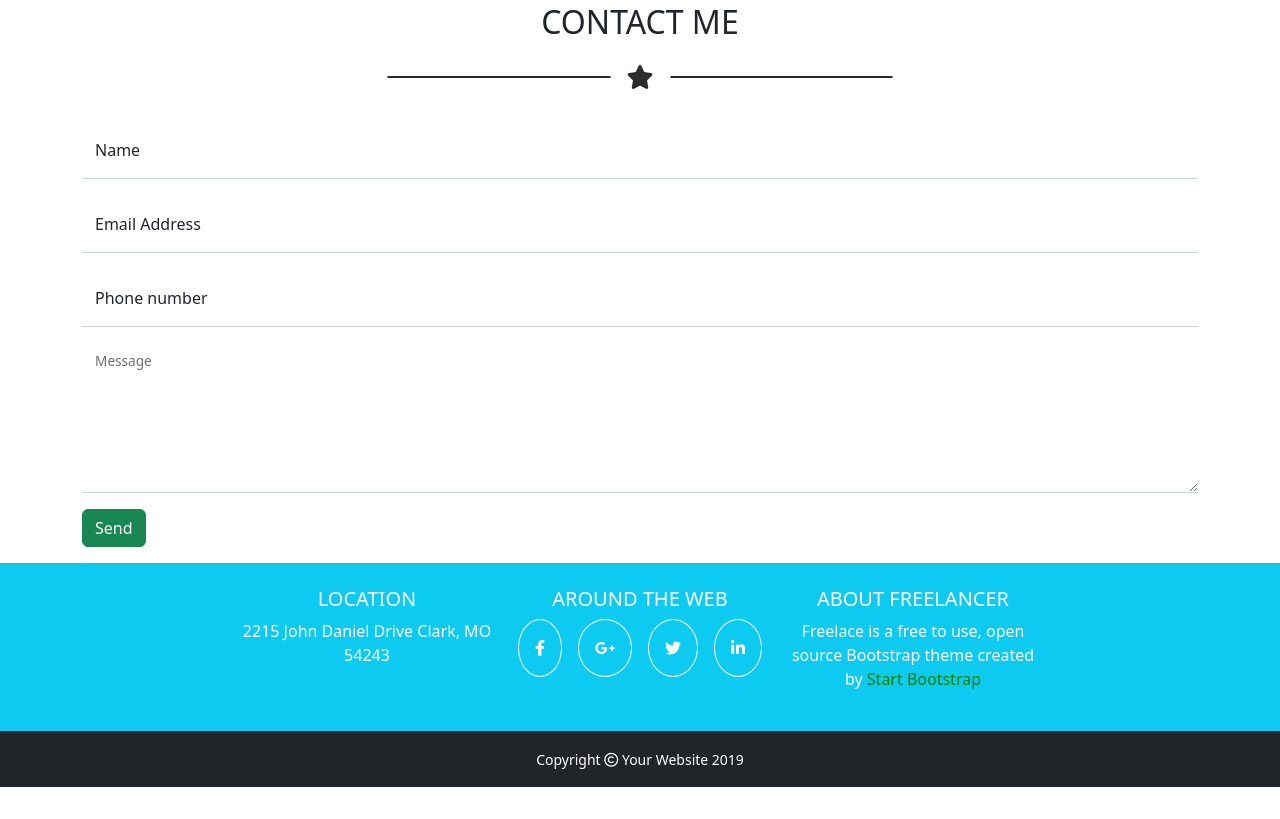
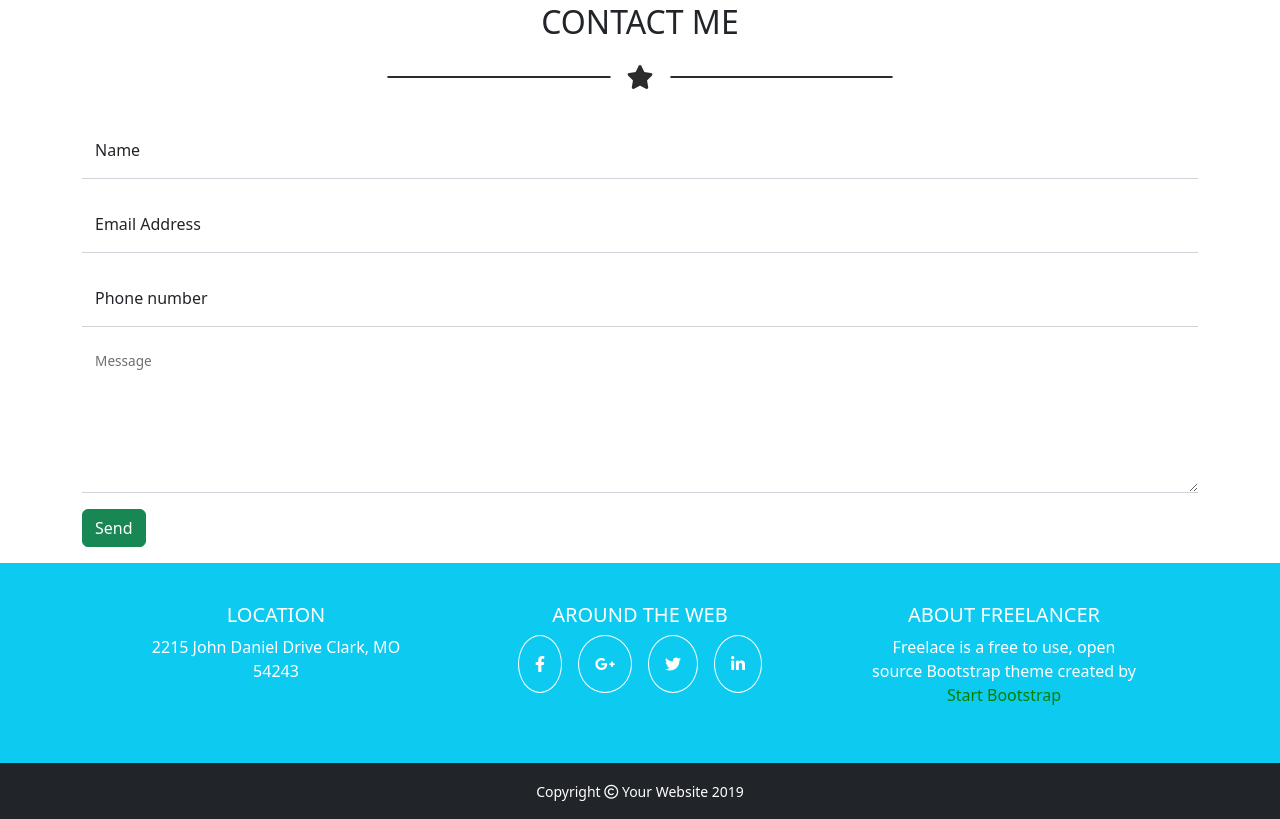
Before and after one commit to NataliyaShevchuk/html-css-bootstrap-freelancer, a plain HTML site: page index.html in a window 1280 px wide. Shown: the part 1403-2222 px from the top of the page. Before the commit the page ends 2190 px from the top, so only its background shows below. Drawn offline with nearby package versions, Linux system fonts and the light colour scheme.

Commit message:
apportato modifiche

```diff
--- a/css/style.css
+++ b/css/style.css
@@ -93,6 +93,9 @@ img{
 textarea.my-form-control{
     min-height: 150px;
 }
+.col-semplice{
+    padding: 1rem 2rem;
+}
 .rounded-btn{
     border: 1px solid white;
     background-color: transparent;
--- a/index.html
+++ b/index.html
@@ -168,13 +168,13 @@
     <section class="bg-info">
         <div class="container">
             <div class="row justify-content-center p-4 color-white">
-                <div class="col-md-3">
+                <div class="col-md-4">
                     <div class="col-semplice text-center">
                         <h5>LOCATION</h5>
                         <p>2215 John Daniel Drive Clark, MO 54243</p>
                     </div>
                 </div>
-                <div class="col-md-3">
+                <div class="col-md-4">
                     <div class="col-semplice text-center">
                         <h5>AROUND THE WEB</h5>
                         <div class="d-flex text-center justify-content-center">
@@ -193,7 +193,7 @@
                         </div>
                     </div>
                 </div>
-                <div class="col-md-3">
+                <div class="col-md-4">
                     <div class="col-semplice text-center">
                         <h5>ABOUT FREELANCER</h5>
                         <p>Freelace is a free to use, open source Bootstrap theme created by <span style="color: green;">Start Bootstrap</span></p>
```
